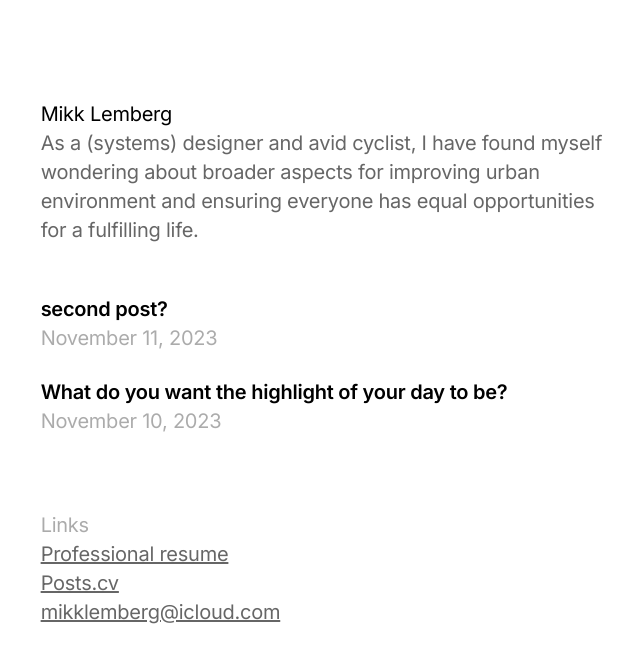
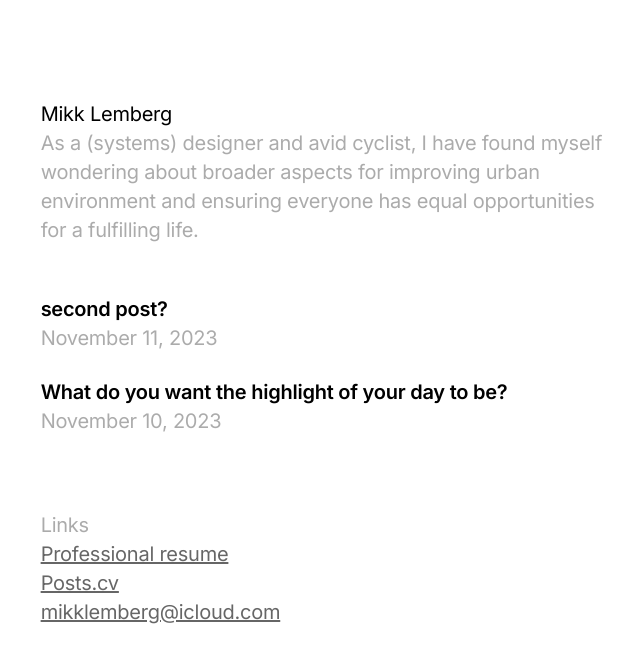
Before and after one commit to mikklemberg/My-personal-notes, a Jekyll site: the page built from README.md, in a window 1280 px wide. Shown: the top 663 px of the page, without its empty margins (311-951 px from the left). Built offline with Jekyll 4.4.1, drawn with Linux system fonts in a browser that asks for light colours; our own code applies the rules of GitHub Pages for plain Markdown files.

Commit message:
Update default.html

```diff
--- a/_layouts/default.html
+++ b/_layouts/default.html
@@ -13,7 +13,7 @@
         <!-- Header Section -->
         <header class="header">
             <p>Mikk Lemberg</p>
-            <p style="color: rgba(0, 0, 0, 0.6");">As a (systems) designer and avid cyclist, I have found myself wondering about broader aspects for improving urban environment and ensuring everyone has equal opportunities for a fulfilling life.</p>
+            <p style="color: rgba(0, 0, 0, 0.33");">As a (systems) designer and avid cyclist, I have found myself wondering about broader aspects for improving urban environment and ensuring everyone has equal opportunities for a fulfilling life.</p>
         </header>
 
         <!-- Dynamic Posts Section -->
```
